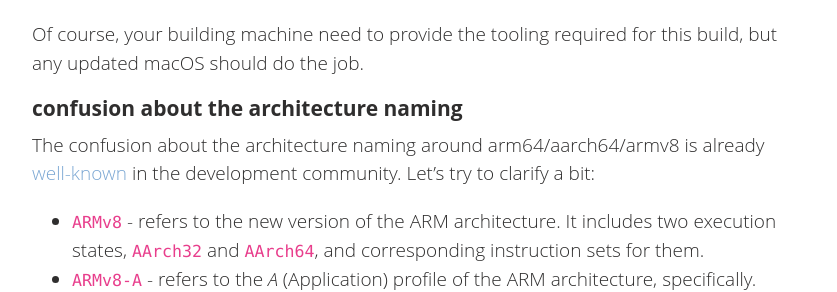
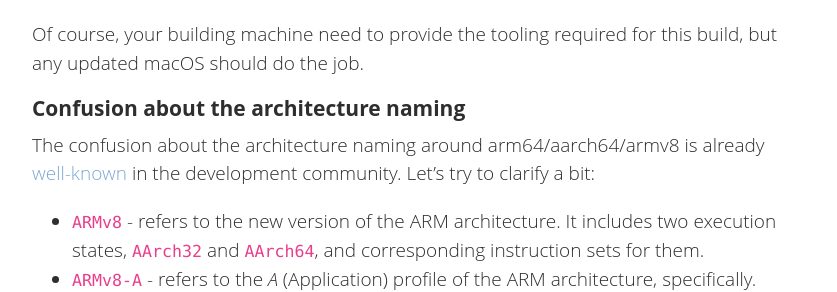
Before and after one commit to conan-io/conan-io.github.io, a Jekyll site: the page built from _posts/2021-09-06-m1.markdown, in a window 1280 px wide and 900 px high, scrolled down 891 px. Shown: the part 166-458 px from the top of the window, without its empty margins (20-857 px from the left). Built offline with Jekyll 4.4.1, drawn with Linux system fonts in a browser that asks for light colours; comment, search, counter and statistics services are not loaded.

```diff
--- a/_posts/2021-09-06-m1.markdown
+++ b/_posts/2021-09-06-m1.markdown
@@ -35,7 +35,7 @@ Conan will generate the binaries for this new architecture and you can safely up
 Of course, your building machine need to provide the tooling required for this build, but any
  updated macOS should do the job.
 
-### confusion about the architecture naming
+### Confusion about the architecture naming
 
 The confusion about the architecture naming around arm64/aarch64/armv8 is already [well-known](https://lkml.org/lkml/2012/7/15/133)
  in the development community. Let's try to clarify a bit:
```
